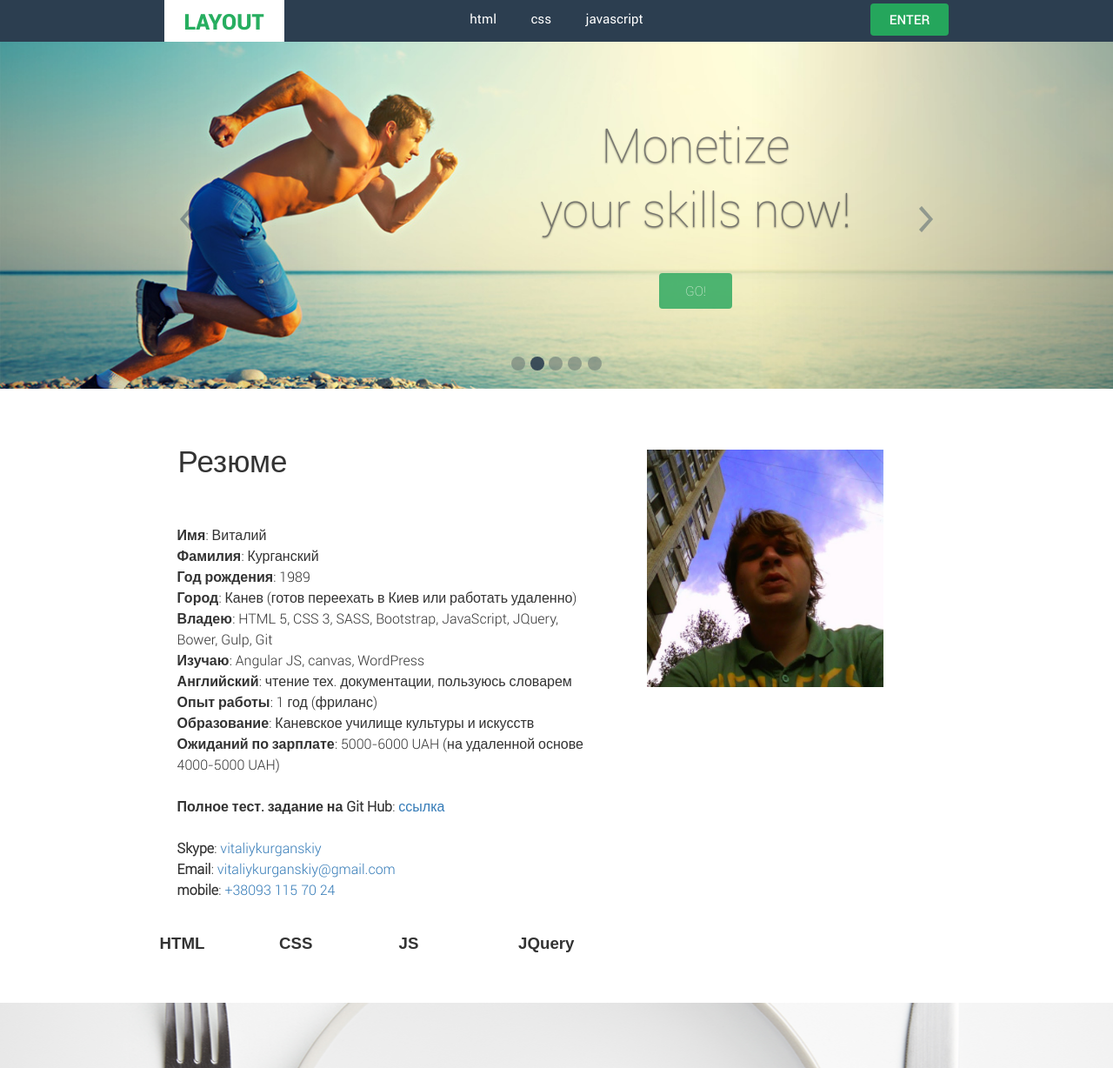
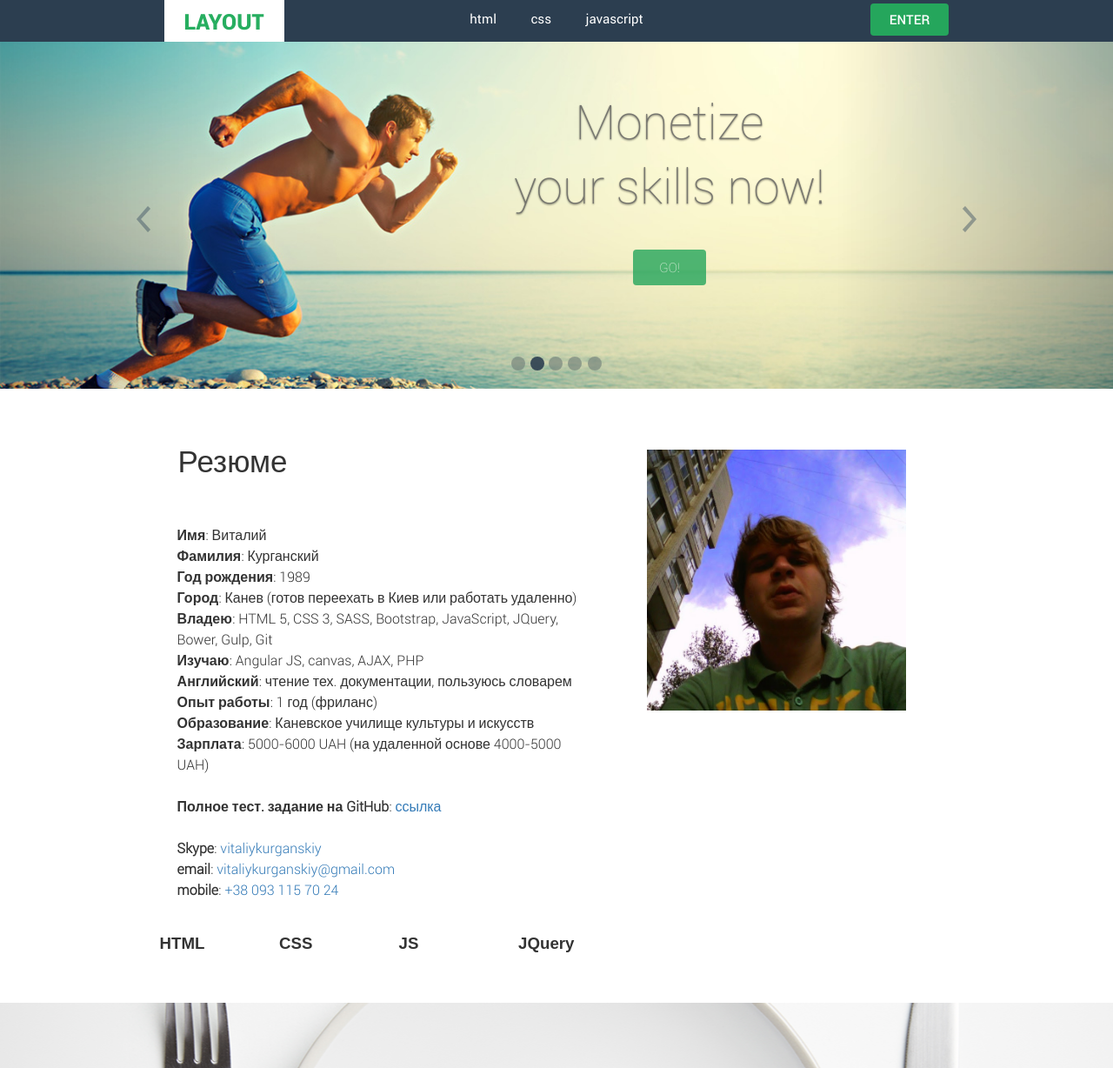
Before and after one commit to vitaliikurhanskyi/layout_tamplate, a website: page app/index.html in a window 1280 px wide. Shown: the top 1228 px of the page at 87% size. Drawn offline with Linux system fonts and the light colour scheme; files that its build step writes are made by us from their sources.

Commit message:
eight commit

```diff
--- a/app/index.html
+++ b/app/index.html
@@ -63,7 +63,7 @@
 		    	<div class="item active">
 		      		<img src="images/slider_img.jpg" alt="cats">
 		      		<div class="carousel-caption">
-		      			<h1>Monetize<br>your skills now!test</h1>
+		      			<h1>Monetize<br>your skills now!</h1>
 		      			<button class="btn">go!</button>
 		      		</div>
 		    	</div>
@@ -123,19 +123,17 @@
 									<strong>Год рождения</strong>: 1989<br>
 									<strong>Город</strong>: Канев (готов переехать в Киев или работать удаленно)<br>
 									<strong>Владею</strong>: HTML 5, CSS 3, SASS, Bootstrap, JavaScript, JQuery, Bower, Gulp, Git<br>
-									<strong>Изучаю</strong>: Angular JS, canvas, WordPress<br>
+									<strong>Изучаю</strong>: Angular JS, canvas, AJAX, PHP<br>
 									<strong>Английский</strong>: чтение тех. документации, пользуюсь словарем<br>
 									<strong>Опыт работы</strong>: 1 год (фриланс)<br>
 									<strong>Образование</strong>: Каневское училище культуры и искусств<br>
-									<strong>Ожиданий по зарплате</strong>: 5000-6000 UAH (на удаленной основе 4000-5000 UAH)<br>
+									<strong>Зарплата</strong>: 5000-6000 UAH (на удаленной основе 4000-5000 UAH)<br>
 									<br>
-									<strong>Полное тест. задание на Git Hub</strong>: <a href="https://github.com/vitaliykurganskiy/splat">ссылка</a><br>
+									<strong>Полное тест. задание на GitHub</strong>: <a href="">ссылка</a><br>
 									<br>
 									<strong>Skype</strong>: <a href="skype:vitaliykurganskiy">vitaliykurganskiy</a><br>
-									<strong>Email</strong>: <a href="mailto:vitaliykurganskiy@gmial.com">vitaliykurganskiy@gmail.com</a><br>
-									<strong>mobile</strong>: <a href="tel:+38 093 115 70 24">+38093 115 70 24</a><br>
-
-
+									<strong>email</strong>: <a href="mailto:vitaliykurganskiy@gmial.com">vitaliykurganskiy@gmail.com</a><br>
+									<strong>mobile</strong>: <a href="tel:+380931157024">+38 093 115 70 24</a><br>
 								</p>
 							</div>
 						</div>
@@ -207,21 +205,14 @@
 	<!-- <script src="bower_components/jquery-validation/dist/jquery.validate.js"></script> -->
 	<script src="bower_components/jquery-circle-progress/dist/circle-progress.js"></script>
 	<script src="bower_components/jQuery-viewport-checker/dist/jquery.viewportchecker.min.js"></script>
+	<script src="bower_components/jquery-validation/dist/jquery.validate.js"></script>
 	<!-- endbower -->
 	<!-- endbuild -->
 	<!-- build:js scripts/main.js -->
 	<script src="scripts/bootstrap.min.js"></script>
 	<script src="scripts/form.js"></script>
 	<script src="scripts/circle-progress-bar.js"></script>
+	<script src="scripts/validation.js"></script>
 	<!-- endbuild -->
-	<!-- build:js scripts/validate.js -->
-	<script src="bower_components/jquery-validation/dist/jquery.validate.js"></script>
-	<!-- endbuild -->
-	<!-- build:js scripts/ie.js -->
-	<!--[if lt IE 10]>
-	<script src="scripts/validation.js"></script>
-    <![endif]-->
-    <!-- endbuild -->
-
 </body>
 </html>
--- a/app/sass/_footer.scss
+++ b/app/sass/_footer.scss
@@ -3,7 +3,6 @@
 	background-size: cover;
 	background-position: center;
 	height: 520px;
-
 }
 
 .footer {
@@ -40,6 +39,7 @@
 		height: 48px;
 		margin-bottom: 15px;
 		width: 300px;
+		line-height: 30px;
 	}
 
 	.form-inputs {
@@ -102,5 +102,5 @@
 }
 
 .error {
-	color: red;
+	color: #f3a300;
 }
--- a/app/sass/_header.scss
+++ b/app/sass/_header.scss
@@ -46,7 +46,6 @@
 	display: inline-block;
 	margin-top: 11px;
 	white-space: nowrap;
-
 }
 
 .nav_item {
@@ -69,6 +68,7 @@
 	@include make-md-column(2);
 	@include make-xs-column(2);
 	@include make-sm-column(2);
+
 	text-align: right;
 }
 
@@ -131,7 +131,7 @@
 	}
 
 	.carousel-control {
-		width: 420px;
+		width: 320px;
 
 		.glyphicon-chevron-right {
 			background: url(../images/arrow-right.png) no-repeat center;
@@ -152,7 +152,8 @@
 
 			.carousel-caption{
 				top: 24px;
-				padding-left: 320px;
+				padding-left: 260px;
+				white-space: nowrap;
 			}
 
 			h1{
@@ -161,6 +162,8 @@
 				font-size: 3.4375em;
 				font-weight: 300;
 				opacity: 0.8;
+				margin-top: 10px;
+				z-index: 1000;
 			}
 
 			.btn {
@@ -181,7 +184,6 @@
 					color: darken(#fff, 5%);
 				}
 			}
-
 		}
 	}
 }
--- a/app/sass/_mainContent.scss
+++ b/app/sass/_mainContent.scss
@@ -37,13 +37,12 @@
 	@include make-sm-column(5);
 
 	.img {
-		width: 75%;
-		height: 75%;
+		max-width: 300px;
+		max-height: 300px;
 		margin-top: 50px;
 		margin-left: 10px;
 	}
 }
-
 
 .circle {
 	display: inline-block;
@@ -51,7 +50,7 @@
 	strong {
 		position: absolute;
 		top: 36%;
-		left: 20%;
+		left: 30%;
 		font-size: 20px;
 	}
 }
--- a/app/sass/main.scss
+++ b/app/sass/main.scss
@@ -7,3 +7,9 @@
 section {
 	@include make-row();
 }
+
+body {
+	margin: 0 auto;
+	max-width: 2200px;
+	min-width: 960px;
+}
```
Also changed, not shown: app/css/main.css.
